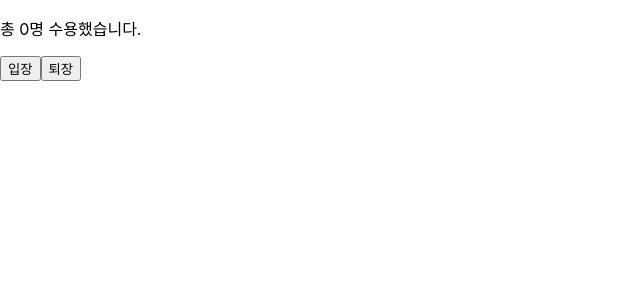
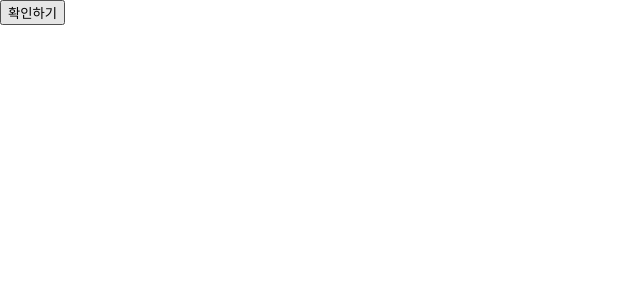
Before and after one commit to striker1826/react_study_SOAPLE, a React (Create React App) app: page / in a window 1280 px wide. Shown: the top 300 px of the page, without its empty margins (0-640 px from the left). Built offline with nearby package versions, Linux system fonts and the light colour scheme.

Commit message:
feat: chapter_08 복습

```diff
--- a/src/App.js
+++ b/src/App.js
@@ -1,8 +1,8 @@
 import "./App.css";
-import Accommodate from "./prac/chapter_07/Accommodate";
+import ConfirmButton from "./prac/chapter_08/ConfirmButton";
 
 function App() {
-  return <Accommodate />;
+  return <ConfirmButton />;
 }
 
 export default App;
--- a/src/prac/chapter_07/Accommodate.jsx
+++ b/src/prac/chapter_07/Accommodate.jsx
@@ -11,13 +11,15 @@ function Accommodate(props) {
   }, [count]);
 
   return (
-    <div>
+    <div style={{ padding: 16 }}>
       <p>총 {count}명 수용했습니다.</p>
 
       <button onClick={increaseCount} disabled={isFull}>
         입장
       </button>
       <button onClick={decreaseCount}>퇴장</button>
+
+      {isFull && <p style={{ color: "red" }}>정원이 가득찼습니다.</p>}
     </div>
   );
 }
--- /dev/null
+++ b/src/prac/chapter_08/ConfirmButton.jsx
@@ -0,0 +1,17 @@
+import { useState } from "react";
+
+function ConfirmButton(props) {
+  const [isConfirm, setIsConfirm] = useState(false);
+
+  const handleConfirm = () => setIsConfirm(true);
+
+  return (
+    <div>
+      <button onClick={handleConfirm} disabled={isConfirm}>
+        {isConfirm ? "확인됨" : "확인하기"}
+      </button>
+    </div>
+  );
+}
+
+export default ConfirmButton;
```
